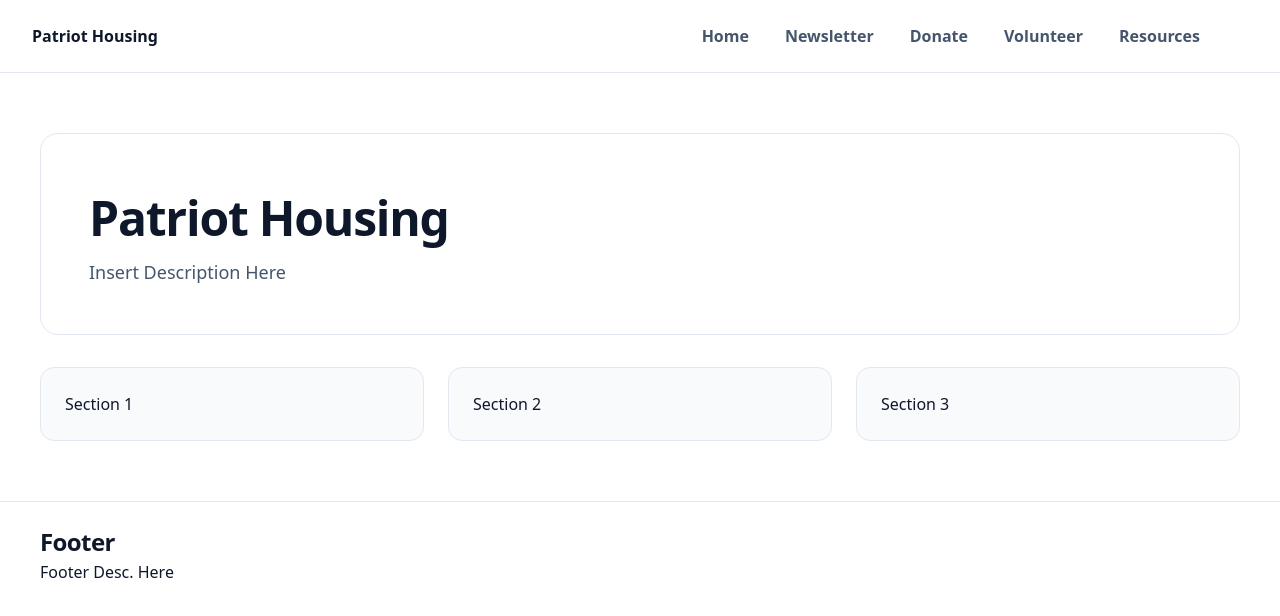
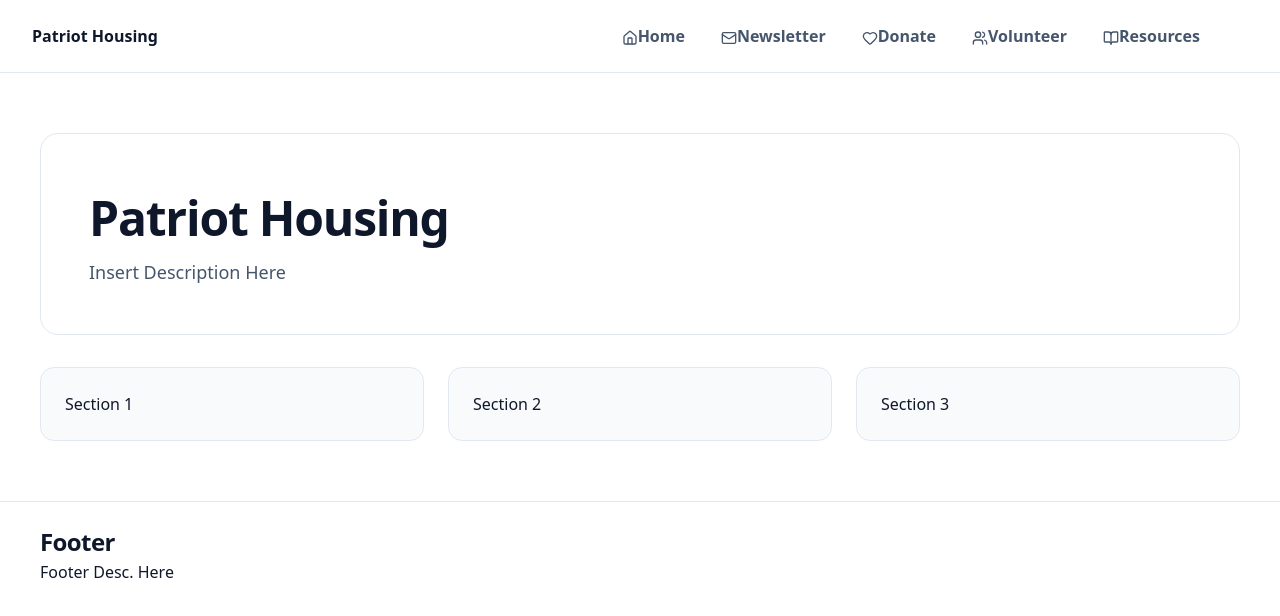
Before and after one commit to ktp-usc/patriot-housing, a Next.js app: page / in a window 1280 px wide. Shown: the top 616 px of the page. Built offline with nearby package versions, Linux system fonts and the light colour scheme.

Commit message:
added navbar icons

```diff
--- a/components/header.tsx
+++ b/components/header.tsx
@@ -1,4 +1,5 @@
 import Link from "next/link";
+import { House, Users, Heart, Mail, BookOpen,} from "lucide-react";
 
 export default function Header() {
   return (
@@ -9,11 +10,11 @@ export default function Header() {
         </span>
         <nav className="text-md font-bold text-slate-600">
           <div className="mx-auto flex flex-col gap-5 px-6 py-4 md:flex-row md:items-center md:justify-between md:px-10">
-            <Link href="/" className="px-2 hover:underline hover:decoration-red-600 hover:underline-offset-6 decoration-3">Home</Link>
-            <Link href="/newsletter" className="px-2 hover:underline hover:decoration-red-600 hover:underline-offset-6 decoration-3">Newsletter</Link>
-            <Link href="/donate" className="px-2 hover:underline hover:decoration-red-600 hover:underline-offset-6 decoration-3">Donate</Link>
-            <Link href="/volunteer" className="px-2 hover:underline hover:decoration-red-600 hover:underline-offset-6 decoration-3">Volunteer</Link>
-            <Link href="/resources" className="px-2 hover:underline hover:decoration-red-600 hover:underline-offset-6 decoration-3">Resources</Link>
+            <Link href="/" className="px-2 hover:underline hover:decoration-red-600 hover:underline-offset-6 decoration-3"><House className="inline-block size-4" />Home</Link>
+            <Link href="/newsletter" className="px-2 hover:underline hover:decoration-red-600 hover:underline-offset-6 decoration-3"><Mail className="inline-block size-4" />Newsletter</Link>
+            <Link href="/donate" className="px-2 hover:underline hover:decoration-red-600 hover:underline-offset-6 decoration-3"><Heart className="inline-block size-4" />Donate</Link>
+            <Link href="/volunteer" className="px-2 hover:underline hover:decoration-red-600 hover:underline-offset-6 decoration-3"><Users className="inline-block size-4" />Volunteer</Link>
+            <Link href="/resources" className="px-2 hover:underline hover:decoration-red-600 hover:underline-offset-6 decoration-3"><BookOpen className="inline-block size-4" />Resources</Link>
           </div>
         </nav>
       </div>
```
Also changed, not shown: app/page.tsx (line endings or trailing spaces).
